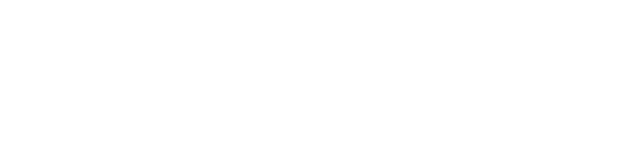
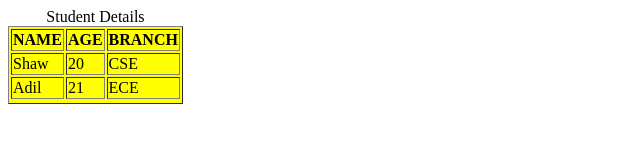
Before and after one commit to acciojob/table-practise-kuspilla, a website: page main.html in a window 1280 px wide. Shown: the whole page, without its empty margins (0-640 px from the left). Drawn offline with Linux system fonts and the light colour scheme.

Commit message:
created a submission

```diff
--- a/main.html
+++ b/main.html
@@ -11,6 +11,28 @@
     <script type="text/javascript" src="./script.js">
 </script>
 
+  <table style = "background-color : yellow" border : 5px>
+	   <caption>Student Details</caption>
+	  <tc>
+		  <td> <b>NAME</b> </td>
+		  <td><b>AGE</b></td>
+		  <td><b>BRANCH</b></td>
+
+
+	  </tc>
+
+	  <tr>
+		  <td>Shaw</td>
+		  <td>20</td>
+		  <td>CSE</td>
+	  </tr>
+	  <td>Adil</td>
+		  <td>21</td>
+		  <td>ECE</td>
+	  <tr>
+
+	  </tr>
+  </table>
 </body>
 
 </html>
```
